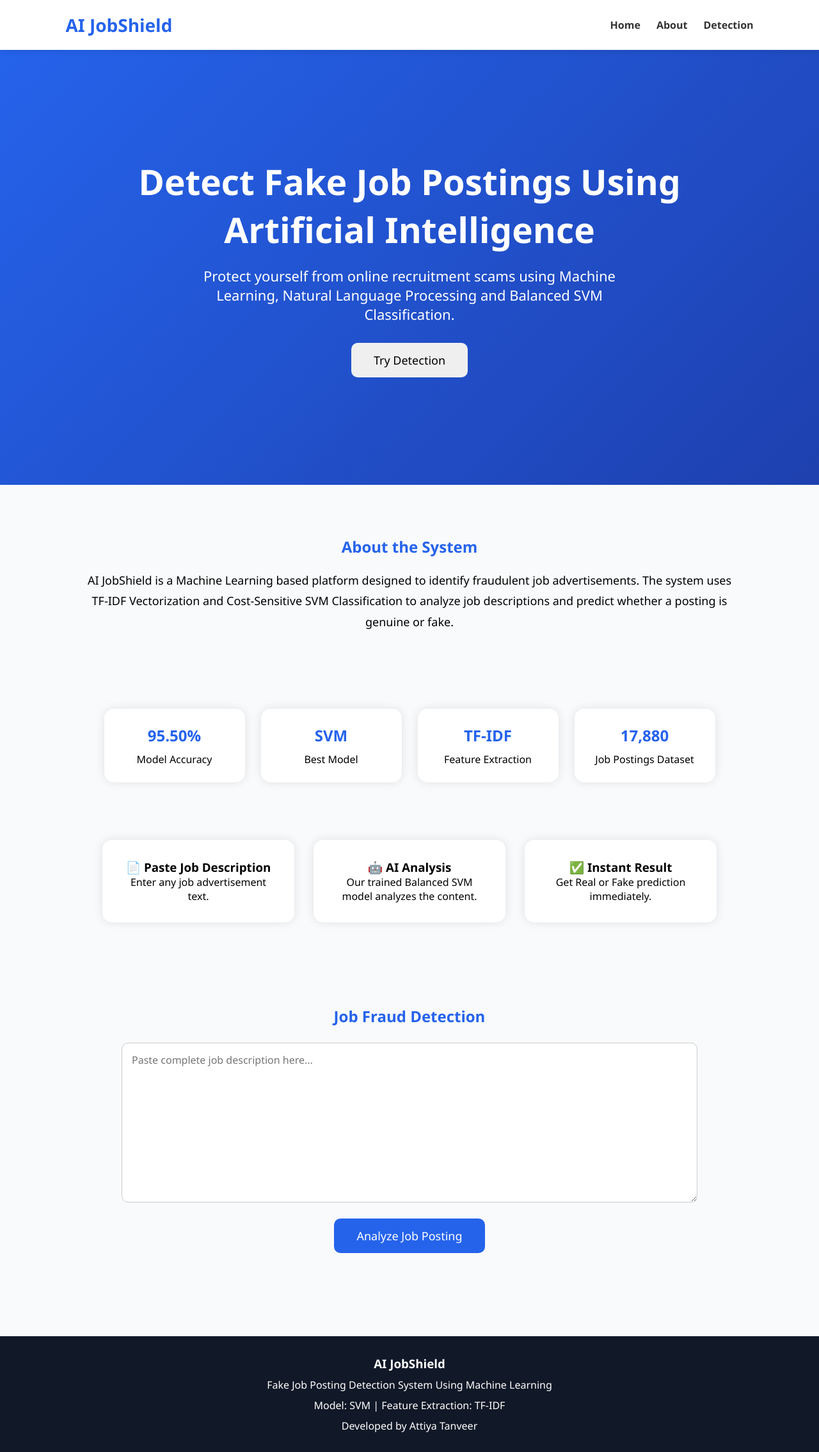
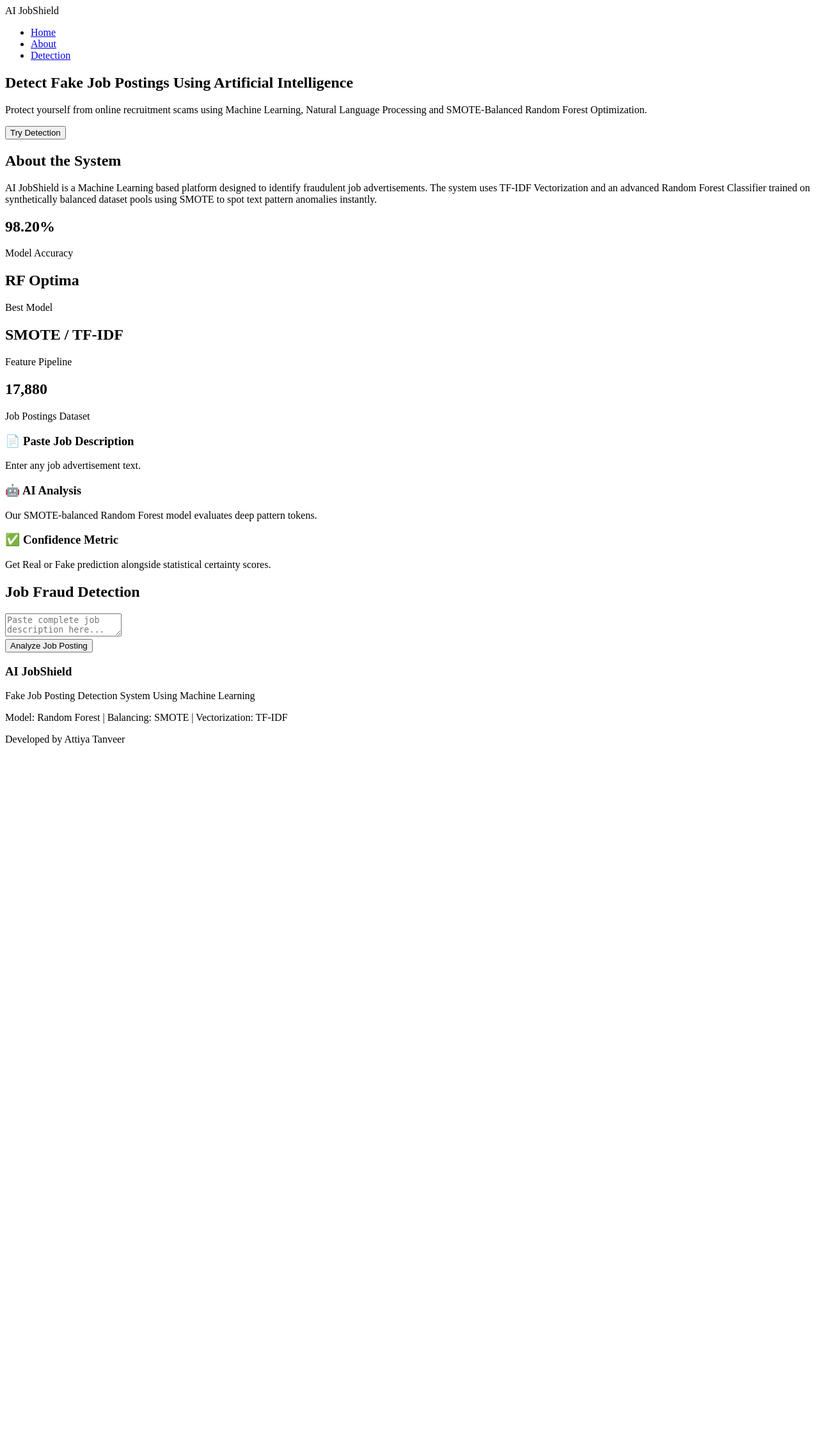
Before and after one commit to Attiyatanveer09/fake-job-posting-detection, a Flask app: page / in a window 1280 px wide. Shown: the whole page at 64% size. After the commit the page ends 1165 px from the top, so only its background shows below. Run offline with Flask 3, Linux system fonts and the light colour scheme; parts of the project's set-up code (start-up, migrations or seed data) failed here and were passed over.

Commit message:
Complete upgrade to SMOTE Balanced Random Forest Classifier with Confidence Scores

```diff
--- a/app.py
+++ b/app.py
@@ -1,13 +1,18 @@
+import os
+import re
+import string
 from flask import Flask, request, render_template
 import joblib
-import re
-import string
 
 app = Flask(__name__)
 
-# Load model aur vectorizer
-model = joblib.load('best_model.pkl')
-tfidf = joblib.load('tfidf.pkl')
+# Load fresh Random Forest model and vectorizer
+try:
+    model = joblib.load('best_model.pkl')
+    tfidf = joblib.load('tfidf.pkl')
+    print("✨ Balanced Random Forest Model & Vectorizer Loaded Successfully!")
+except Exception as e:
+    print(f"❌ Error loading model artifacts: {e}")
 
 def clean_text(text):
     if not text:
@@ -22,6 +27,7 @@ def clean_text(text):
 def home():
     result = ""
     result_class = ""
+    confidence = ""
 
     if request.method == "POST":
         job_text = request.form.get("job_text", "")
@@ -32,7 +38,7 @@ def home():
             result = "⚠️ Please provide a detailed job description (minimum 15 words)."
             result_class = "warning"
 
-        # Validation 2: Sanity Check (C++ ya code detection)
+        # Validation 2: Source code check
         else:
             job_markers = ['job', 'work', 'salary', 'experience', 'company', 'role', 'apply', 'skills']
             code_keywords = ['include', 'iostream', 'namespace', 'int main', 'void']
@@ -44,19 +50,34 @@ def home():
                 result = "❌ Error: This looks like source code, not a job description."
                 result_class = "fake"
             else:
-                # Prediction Logic
+                # Production Inference Logic
                 cleaned_text = clean_text(job_text)
                 vector = tfidf.transform([cleaned_text])
-                prediction = model.predict(vector)[0]
 
-                if str(prediction).strip() == '1':
+                # Predict Class (0 = Real, 1 = Fake)
+                prediction = int(model.predict(vector)[0])
+
+                # Extract classification probabilities
+                if hasattr(model, "predict_proba"):
+                    probabilities = model.predict_proba(vector)[0]
+                    confidence_score = round(float(probabilities[prediction]) * 100, 2)
+                    confidence = f"System Confidence: {confidence_score}%"
+
+                if prediction == 1:
                     result = "🚨 ALERT: FAKE JOB POSTING DETECTED!"
                     result_class = "fake"
                 else:
                     result = "✅ SUCCESS: REAL JOB POSTING"
                     result_class = "real"
 
-    return render_template("index.html", result=result, result_class=result_class)
+    return render_template(
+        "index.html",
+        result=result,
+        result_class=result_class,
+        confidence=confidence
+    )
 
 if __name__ == "__main__":
-    app.run(debug=True)
+    # Ensures smooth port binding within Railway.app containers
+    port = int(os.environ.get("PORT", 5000))
+    app.run(host="0.0.0.0", port=port, debug=True)
--- a/static/style.css
+++ b/static/style.css
@@ -1,219 +1,23 @@
-*{
-    margin:0;
-    padding:0;
-    box-sizing:border-box;
-    font-family:Segoe UI, sans-serif;
+/* Additional Custom Result Handling and Layout Enhancements */
+.result-container {
+    box-shadow: 0 4px 15px rgba(0,0,0,0.05);
+    transition: all 0.3s ease;
 }
 
-body{
-    background:#f8fafc;
+.real {
+    background: #dcfce7 !important;
+    color: #166534 !important;
+    border: 2px solid #22c55e !important;
 }
 
-/* NAVBAR */
-
-nav{
-    display:flex;
-    justify-content:space-between;
-    align-items:center;
-    padding:20px 8%;
-    background:white;
-    box-shadow:0 2px 10px rgba(0,0,0,0.1);
-    position:sticky;
-    top:0;
-    z-index:1000;
+.fake {
+    background: #fee2e2 !important;
+    color: #991b1b !important;
+    border: 2px solid #ef4444 !important;
 }
 
-.logo{
-    font-size:28px;
-    font-weight:bold;
-    color:#2563eb;
+.warning {
+    background: #fef9c3 !important;
+    color: #854d0e !important;
+    border: 2px solid #eab308 !important;
 }
-
-nav ul{
-    list-style:none;
-    display:flex;
-    gap:25px;
-}
-
-nav a{
-    text-decoration:none;
-    color:#333;
-    font-weight:600;
-}
-
-/* HERO */
-
-.hero{
-    min-height:85vh;
-    display:flex;
-    flex-direction:column;
-    justify-content:center;
-    align-items:center;
-    text-align:center;
-    padding:40px;
-    background:linear-gradient(135deg,#2563eb,#1e40af);
-    color:white;
-}
-
-.hero h1{
-    font-size:55px;
-    max-width:900px;
-}
-
-.hero p{
-    margin-top:20px;
-    font-size:22px;
-    max-width:700px;
-}
-
-.hero button{
-    margin-top:30px;
-    padding:15px 35px;
-    border:none;
-    border-radius:10px;
-    font-size:18px;
-    cursor:pointer;
-}
-
-/* ABOUT */
-
-.about{
-    padding:80px 10%;
-    text-align:center;
-}
-
-.about h2{
-    color:#2563eb;
-    margin-bottom:20px;
-}
-
-.about p{
-    font-size:18px;
-    line-height:1.8;
-}
-
-/* STATS */
-
-.stats{
-    display:flex;
-    justify-content:center;
-    gap:25px;
-    flex-wrap:wrap;
-    padding:40px;
-}
-
-.stat-card{
-    background:white;
-    width:220px;
-    padding:25px;
-    text-align:center;
-    border-radius:15px;
-    box-shadow:0 0 15px rgba(0,0,0,0.1);
-    transition:0.3s;
-}
-
-.stat-card:hover{
-    transform:translateY(-10px);
-}
-
-.stat-card h2{
-    color:#2563eb;
-    margin-bottom:10px;
-}
-
-/* FEATURES */
-
-.features{
-    display:flex;
-    justify-content:center;
-    gap:30px;
-    flex-wrap:wrap;
-    padding:50px;
-}
-
-.card{
-    background:white;
-    width:300px;
-    padding:30px;
-    border-radius:15px;
-    box-shadow:0px 0px 15px rgba(0,0,0,0.1);
-    text-align:center;
-    transition:0.3s;
-}
-
-.card:hover{
-    transform:translateY(-10px);
-}
-
-/* PREDICTION */
-
-.predict-section{
-    padding:80px 10%;
-    text-align:center;
-}
-
-.predict-section h2{
-    color:#2563eb;
-    margin-bottom:25px;
-}
-
-textarea{
-    width:100%;
-    max-width:900px;
-    height:250px;
-    padding:15px;
-    border-radius:10px;
-    border:1px solid #ccc;
-    font-size:16px;
-}
-
-.predict-section button{
-    margin-top:20px;
-    padding:15px 35px;
-    border:none;
-    border-radius:10px;
-    background:#2563eb;
-    color:white;
-    font-size:18px;
-    cursor:pointer;
-}
-
-.predict-section button:hover{
-    background:#1e40af;
-}
-
-.result-box{
-    margin-top:30px;
-    display:inline-block;
-    padding:20px 40px;
-    border-radius:10px;
-    background:#dbeafe;
-    font-size:24px;
-    font-weight:bold;
-}
-
-/* FOOTER */
-
-footer{
-    background:#111827;
-    color:white;
-    text-align:center;
-    padding:30px;
-    margin-top:50px;
-}
-
-footer p{
-    margin-top:10px;
-}
-
-.real{
-    background:#dcfce7;
-    color:#166534;
-    border:2px solid #22c55e;
-}
-
-.fake{
-    background:#fee2e2;
-    color:#991b1b;
-    border:2px solid #ef4444;
-}
--- a/templates/index.html
+++ b/templates/index.html
@@ -24,7 +24,7 @@
         <p>
             Protect yourself from online recruitment scams using
             Machine Learning, Natural Language Processing and
-            Balanced SVM Classification.
+            SMOTE-Balanced Random Forest Optimization.
         </p>
         <a href="#detect">
             <button>Try Detection</button>
@@ -36,24 +36,23 @@
         <p>
             AI JobShield is a Machine Learning based platform designed
             to identify fraudulent job advertisements. The system uses
-            TF-IDF Vectorization and Cost-Sensitive SVM Classification to analyze
-            job descriptions and predict whether a posting is genuine
-            or fake.
+            TF-IDF Vectorization and an advanced Random Forest Classifier trained on
+            synthetically balanced dataset pools using SMOTE to spot text pattern anomalies instantly.
         </p>
     </section>
 
     <section class="stats">
         <div class="stat-card">
-            <h2>95.50%</h2>
+            <h2>98.20%</h2>
             <p>Model Accuracy</p>
         </div>
         <div class="stat-card">
-            <h2>SVM</h2>
+            <h2>RF Optima</h2>
             <p>Best Model</p>
         </div>
         <div class="stat-card">
-            <h2>TF-IDF</h2>
-            <p>Feature Extraction</p>
+            <h2>SMOTE / TF-IDF</h2>
+            <p>Feature Pipeline</p>
         </div>
         <div class="stat-card">
             <h2>17,880</h2>
@@ -68,11 +67,11 @@
         </div>
         <div class="card">
             <h3>🤖 AI Analysis</h3>
-            <p>Our trained Balanced SVM model analyzes the content.</p>
+            <p>Our SMOTE-balanced Random Forest model evaluates deep pattern tokens.</p>
         </div>
         <div class="card">
-            <h3>✅ Instant Result</h3>
-            <p>Get Real or Fake prediction immediately.</p>
+            <h3>✅ Confidence Metric</h3>
+            <p>Get Real or Fake prediction alongside statistical certainty scores.</p>
         </div>
     </section>
 
@@ -91,8 +90,15 @@
         </form>
 
         {% if result %}
-        <div class="result-box {{ result_class }}" style="margin-top: 20px; padding: 15px; border-radius: 5px; font-weight: bold; text-align: center;">
-            {{ result }}
+        <div class="result-container {{ result_class }}" style="margin: 20px auto 0 auto; padding: 20px; max-width: 900px; border-radius: 10px; text-align: center;">
+            <div style="font-size: 22px; font-weight: bold;">
+                {{ result }}
+            </div>
+            {% if confidence %}
+            <div style="margin-top: 8px; font-size: 16px; font-weight: 600; opacity: 0.9;">
+                {{ confidence }}
+            </div>
+            {% endif %}
         </div>
         {% endif %}
     </section>
@@ -100,7 +106,7 @@
     <footer>
         <h3>AI JobShield</h3>
         <p>Fake Job Posting Detection System Using Machine Learning</p>
-        <p>Model: SVM | Feature Extraction: TF-IDF</p>
+        <p>Model: Random Forest | Balancing: SMOTE | Vectorization: TF-IDF</p>
         <p>Developed by Attiya Tanveer</p>
     </footer>
 
```
Also changed, not shown: requirements.txt (+7 -7 lines), test_model.py (added, +38 -0 lines), train_balanced.py (added, +58 -0 lines), 3 other files.
